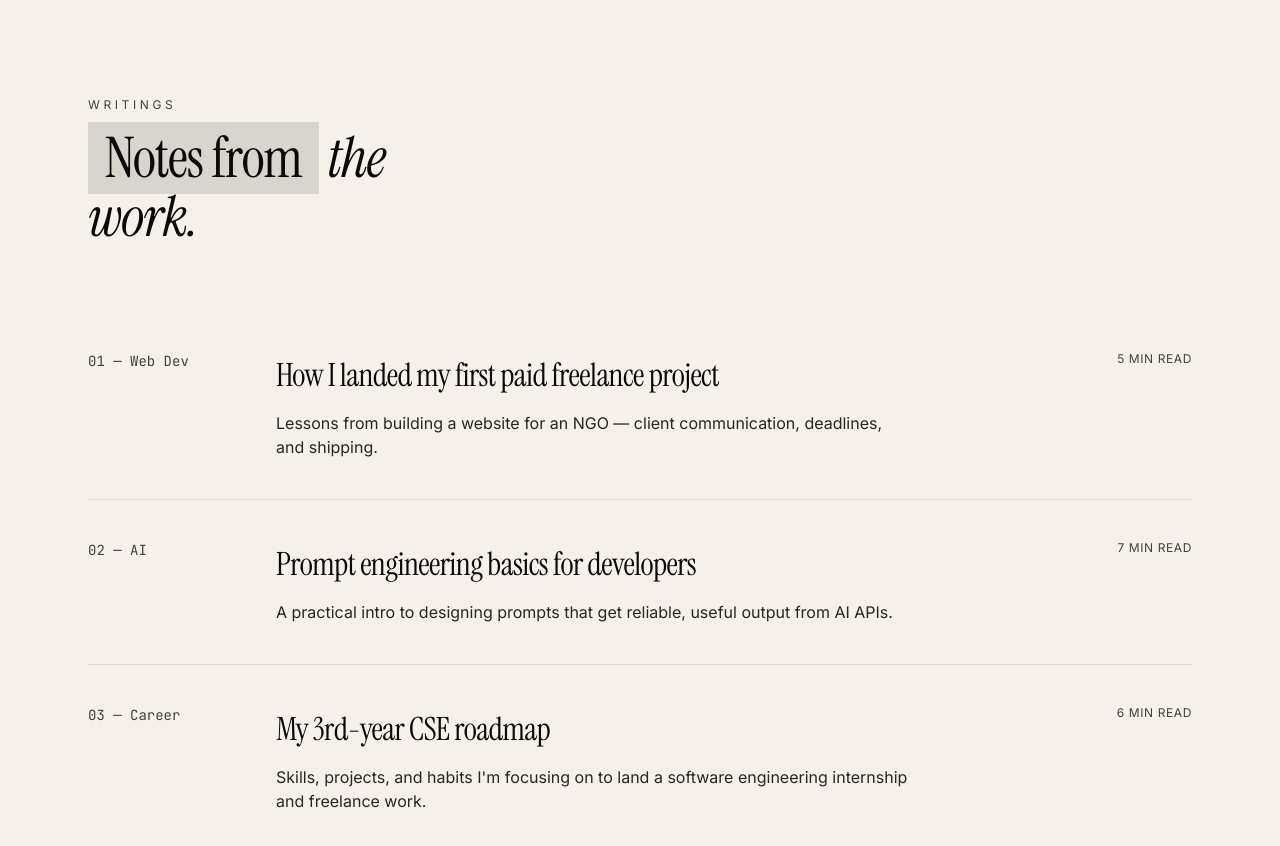
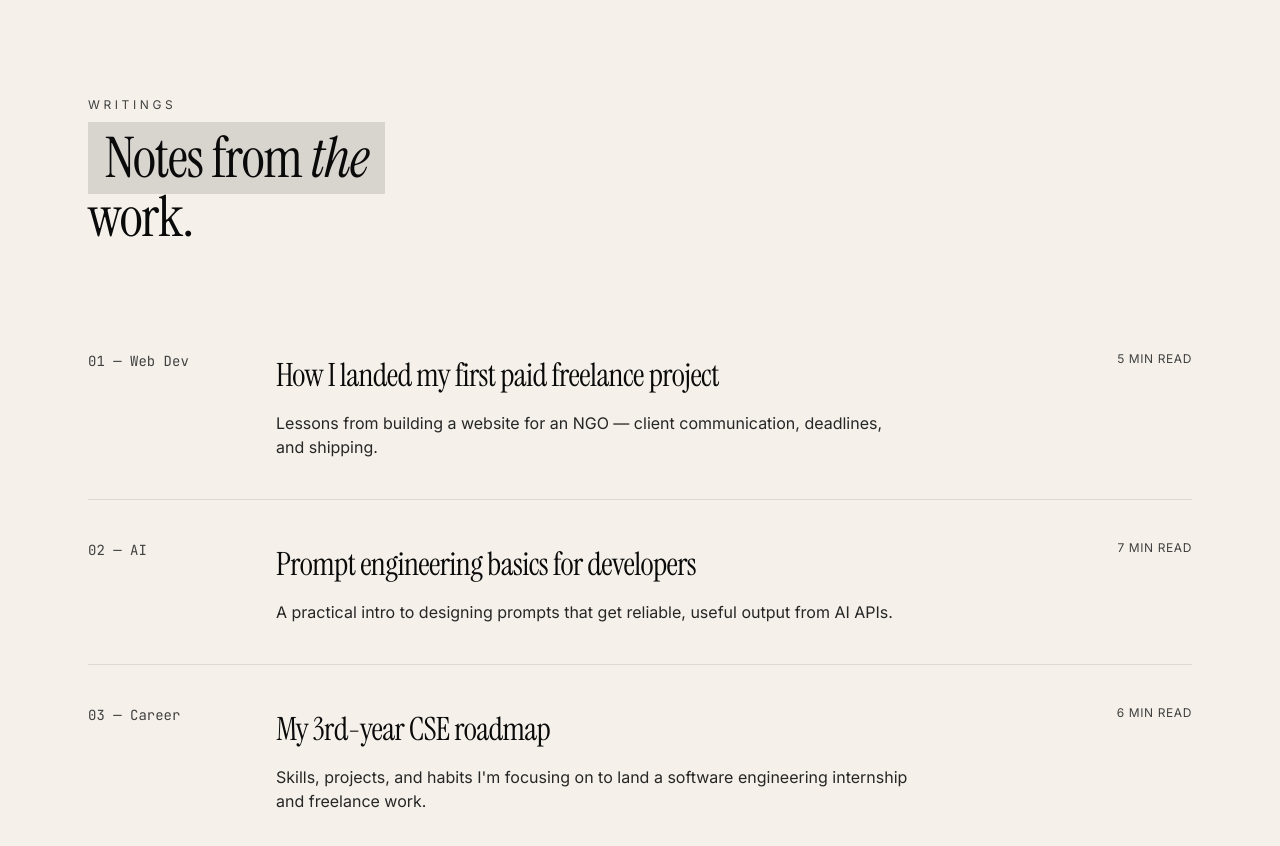
Before and after one commit to AdityaXhettri/Aditya-s-Portfolio, a React (Vite) app in the folder portfolio-react/: page / in a window 1280 px wide. Shown: the part 6000-6846 px from the top of the page. Built offline with nearby package versions, Linux system fonts and the light colour scheme.

Commit message:
style: fix heading highlight wrapping and skill icon styling
adjust heading text structure in Blog and Experience components to ensure background highlight covers the correct text range, and update skill SVG icons to use consistent #0a0a0a text color

```diff
--- a/portfolio-react/src/components/Blog.jsx
+++ b/portfolio-react/src/components/Blog.jsx
@@ -32,7 +32,7 @@ export default function Blog() {
           <div className="md:col-span-4">
             <div className="text-xs uppercase tracking-[0.3em] text-neutral-700 mb-4">Writings</div>
             <div style={{ ...SERIF, fontSize: 'clamp(2.5rem, 5vw, 3.5rem)', color: '#0a0a0a', lineHeight: 1.05 }}>
-              <span style={{ backgroundColor: 'rgba(10, 10, 10, 0.12)', padding: '0 0.3em', boxDecorationBreak: 'clone', WebkitBoxDecorationBreak: 'clone' }}>Notes from</span> <span style={{ fontStyle: 'italic' }}>the work.</span>
+              <span style={{ backgroundColor: 'rgba(10, 10, 10, 0.12)', padding: '0 0.3em', boxDecorationBreak: 'clone', WebkitBoxDecorationBreak: 'clone' }}>Notes from <span style={{ fontStyle: 'italic', color: '#0a0a0a' }}>the</span></span> work.
             </div>
           </div>
         </div>
--- a/portfolio-react/src/components/Experience.jsx
+++ b/portfolio-react/src/components/Experience.jsx
@@ -30,7 +30,7 @@ export default function Experience() {
           <div className="md:col-span-4">
             <div className="text-xs uppercase tracking-[0.3em] text-neutral-700 mb-4">Experience</div>
             <div style={{ ...SERIF, fontSize: 'clamp(2.5rem, 5vw, 3.5rem)', color: '#0a0a0a', lineHeight: 1.05 }}>
-              <span style={{ backgroundColor: 'rgba(10, 10, 10, 0.12)', padding: '0 0.3em', boxDecorationBreak: 'clone', WebkitBoxDecorationBreak: 'clone' }}>A short</span> <span style={{ fontStyle: 'italic' }}>trail.</span>
+              <span style={{ backgroundColor: 'rgba(10, 10, 10, 0.12)', padding: '0 0.3em', boxDecorationBreak: 'clone', WebkitBoxDecorationBreak: 'clone' }}>A short <span style={{ fontStyle: 'italic', color: '#0a0a0a' }}>trail.</span></span>
             </div>
           </div>
         </div>
--- a/portfolio-react/src/components/Skills.jsx
+++ b/portfolio-react/src/components/Skills.jsx
@@ -58,7 +58,7 @@ export default function Skills() {
                   {cat.items.map((item) => (
                     <div key={item.name} className="border border-ink/15 rounded-lg p-4 flex flex-col items-center justify-center gap-2 hover:border-ink/40 transition aspect-square relative" style={{ backgroundColor: '#ebe6dc' }}>
                       {item.svg ? (
-                        <svg className="w-10 h-10 text-ink" fill="none" stroke="currentColor" viewBox="0 0 24 24">
+                        <svg className="w-10 h-10" fill="none" stroke="currentColor" viewBox="0 0 24 24" style={{ color: '#0a0a0a' }}>
                           <path strokeLinecap="round" strokeLinejoin="round" strokeWidth="1.5" d={
                             item.svg === 'robot' ? 'M9.75 17L9 20l-1 1h8l-1-1-.75-3M3 13h18M5 17h14a2 2 0 002-2V5a2 2 0 00-2-2H5a2 2 0 00-2 2v10a2 2 0 002 2zM9 9h.01M15 9h.01M9 13h.01M15 13h.01' :
                             item.svg === 'chat' ? 'M8 10h.01M12 10h.01M16 10h.01M9 16H5a2 2 0 01-2-2V6a2 2 0 012-2h14a2 2 0 012 2v8a2 2 0 01-2 2h-5l-5 5v-5z' :
```
